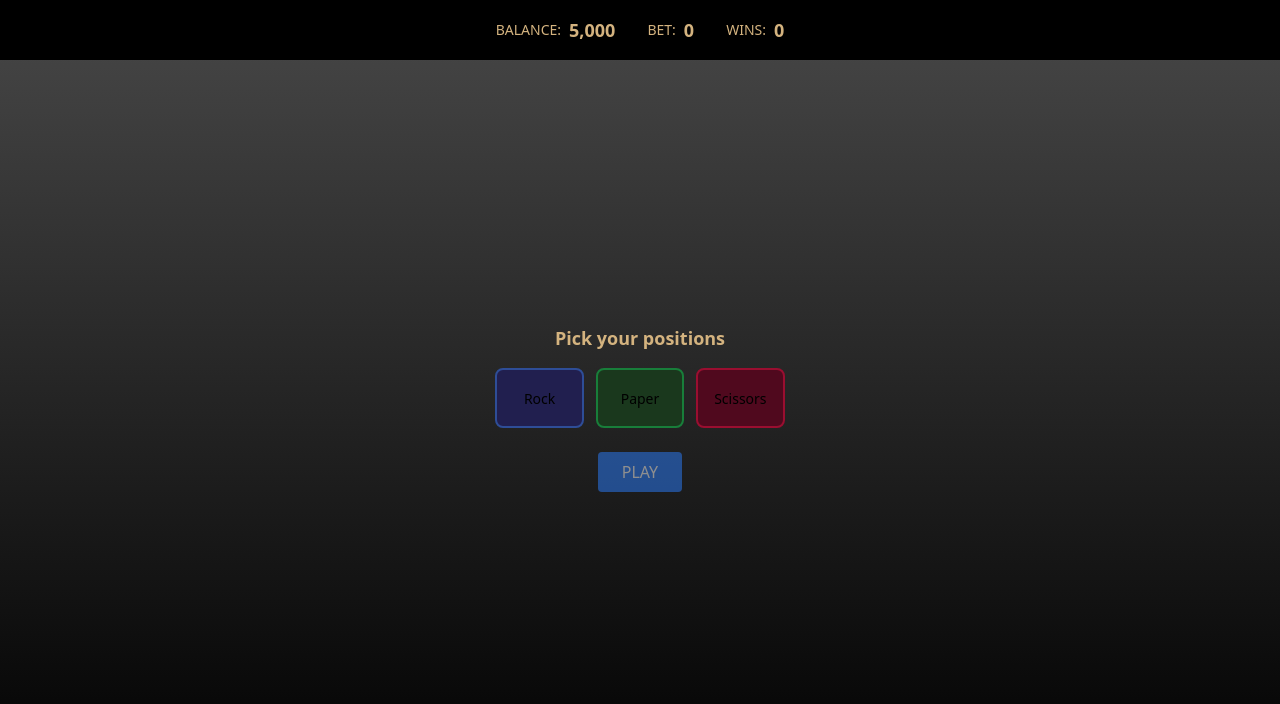
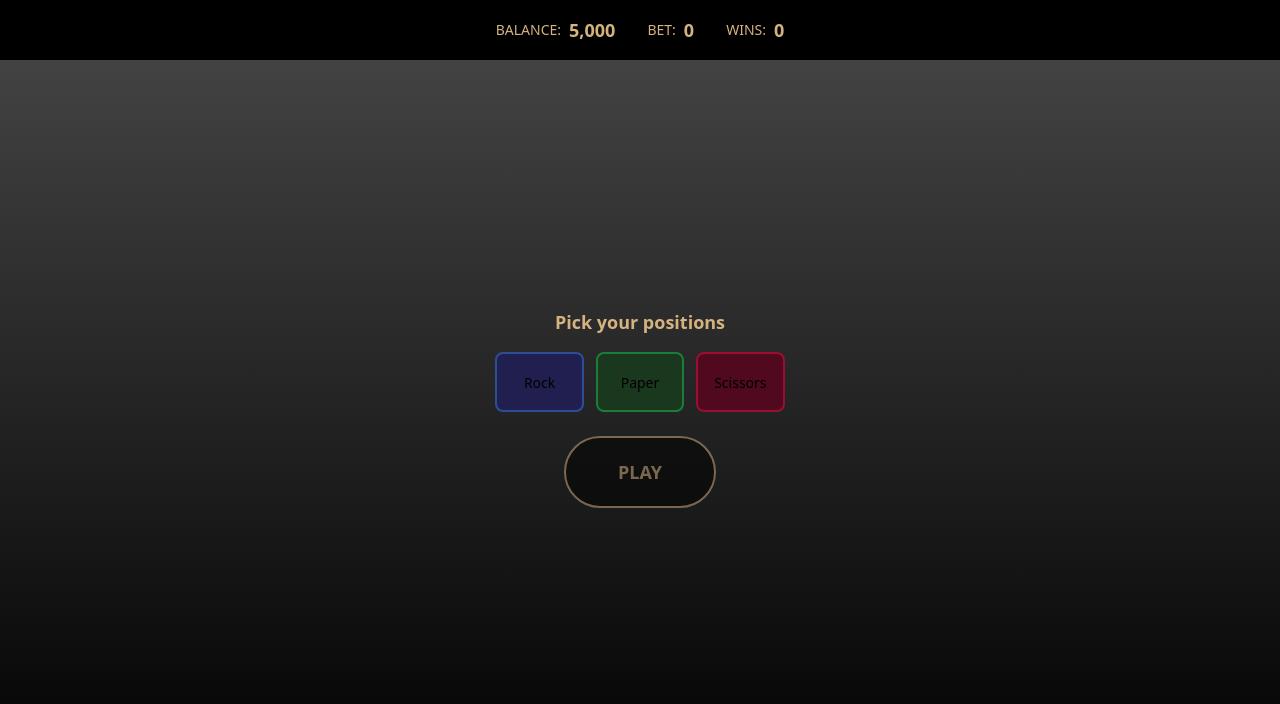
Before and after one commit to dylazz/rock-paper-scissors, a React (Vite) app: page / in a window 1280 px wide. Shown: the top 704 px of the page. Built offline with nearby package versions, Linux system fonts and the light colour scheme.

Commit message:
Adjusted ActionButton style + logic tweaks

```diff
--- a/src/components/ActionButton.tsx
+++ b/src/components/ActionButton.tsx
@@ -11,7 +11,7 @@ export const ActionButton = ({ onPlay, onNewRound, isRoundComplete, canPlay }: A
         <div className="flex justify-center mb-6">
           <button
               onClick={onNewRound}
-              className="px-6 py-2 bg-green-500 text-white rounded hover:bg-green-600"
+              className="px-9 py-3 bg-black text-lg font-semibold rounded-full border-2 game-color-gold hover:bg-gray-900 disabled:opacity-50 disabled:cursor-not-allowed"
           >
             CLEAR
           </button>
@@ -24,7 +24,7 @@ export const ActionButton = ({ onPlay, onNewRound, isRoundComplete, canPlay }: A
         <button
             onClick={onPlay}
             disabled={!canPlay}
-            className="px-6 py-2 bg-blue-500 text-white rounded hover:bg-blue-600 disabled:opacity-50 disabled:cursor-not-allowed"
+            className="px-13 py-5 bg-black text-lg font-semibold rounded-full border-2 game-color-gold hover:bg-gray-900 disabled:opacity-50 disabled:cursor-not-allowed"
         >
           PLAY
         </button>
--- a/src/components/GameResult.tsx
+++ b/src/components/GameResult.tsx
@@ -9,7 +9,8 @@ interface GameResultProps {
 
 export const GameResult = ({computerChoice, winningChoice, bets}: GameResultProps) => {
 
-    const totalWinnings = calculateWinnings(bets, computerChoice);
+    const totalBetAmount = bets.reduce((sum, bet) => sum + bet.amount, 0);
+    const totalWinnings = calculateWinnings(bets, computerChoice) - totalBetAmount;
     const resultText = getGameResultText(bets, computerChoice);
     const hasWin = resultText === 'YOU WIN';
 
--- a/src/hooks/useGame.ts
+++ b/src/hooks/useGame.ts
@@ -78,17 +78,16 @@ export const useGame = () => {
             setTimeout(() => {
                 setGameState(prev => {
                     const winnings = calculateWinnings(prev.player.currentRound.bets, prev.player.currentRound.computerChoice!);
-                    // Calculate how much was won this round (excluding the original bet amounts)
                     const totalBetAmount = prev.player.currentRound.bets.reduce((sum, bet) => sum + bet.amount, 0);
-                    const netWinnings = winnings - totalBetAmount;
 
                     // Phase 2: Show
                     return {
                         ...prev, // Keeping existing state
                         player: {
-                            ...prev.player, // Keeping existing player data
+                            ...prev.player, // Keeping existing player datac
                             balance: prev.player.balance + winnings, // Adding winnings to balance
-                            cumulativeWins: prev.player.cumulativeWins + netWinnings, // Tracking total winnings
+                            cumulativeWins: prev.player.cumulativeWins + Math.max(0, winnings - totalBetAmount),
+                            // Ensuring cumulative wins never go below 0
                             currentRound: {
                                 ...prev.player.currentRound, // Keeping existing round data
                             }
--- a/src/utils/gameLogic.ts
+++ b/src/utils/gameLogic.ts
@@ -104,7 +104,7 @@ export const calculateWinnings = (bets: Bet[], computerChoice: Choice): number =
             return totalBetAmount;
         }
         if (result === 'win') {
-            return (totalBetAmount * SINGLE_BET_MULTIPLIER) - totalBetAmount;
+            return (totalBetAmount * SINGLE_BET_MULTIPLIER);
         }
     }
     // If two positions have bets, use double bet multiplier
@@ -117,7 +117,7 @@ export const calculateWinnings = (bets: Bet[], computerChoice: Choice): number =
             if (result === 'win') {
                 // Add total bet amount for this position * double multiplier
                 const totalBetAmount = getTotalBetAmount(positionBets);
-                winnings += (totalBetAmount * DOUBLE_BET_MULTIPLIER) - totalBetAmount;
+                winnings += (totalBetAmount * DOUBLE_BET_MULTIPLIER);
             }
             // In case of two positions, ties are lost as per requirements
         });
```
